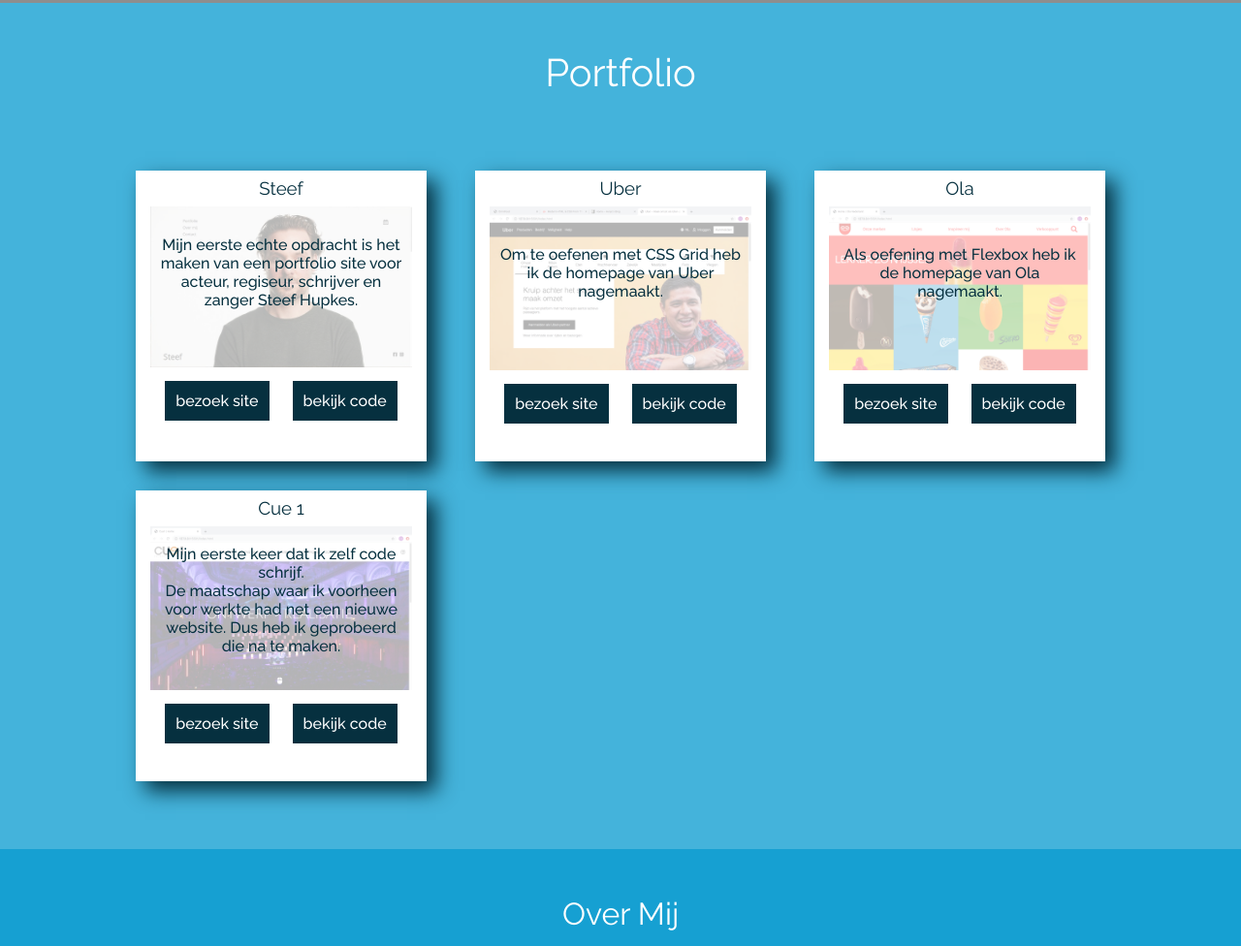
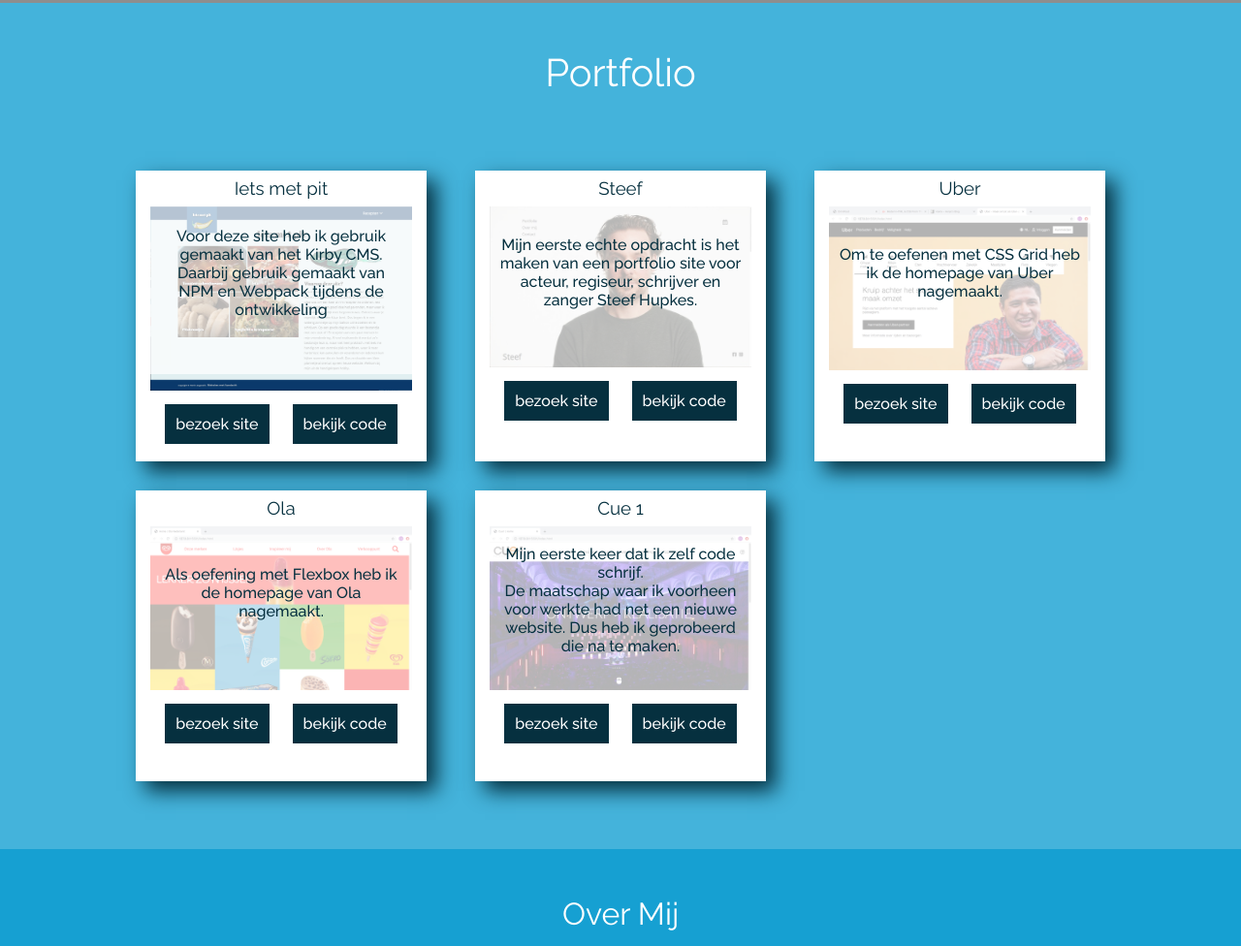
Before and after one commit to HenkLangeveld/NR-portfolio, a plain HTML site: page index.html in a window 1280 px wide. Shown: the part 797-1773 px from the top of the page at 97% size. Drawn offline with Linux system fonts and the light colour scheme; grey boxes are pictures that could not be loaded.

Commit message:
added iets met pit website and new cv pdf

```diff
--- a/index.html
+++ b/index.html
@@ -41,6 +41,16 @@
     <section id="portfolio">
       <div class="page-width portfolio">
         <h2 class="section__title portfolio_title">Portfolio</h2>
+
+        <article class="project">
+          <h3 class="project_title">Iets met pit</h3>
+          <img class="project_image" src="img/ietsmetpit_website.png" alt="screenshot Iets met pit">
+          <p class="project__text">Voor deze site heb ik gebruik gemaakt van het Kirby CMS. Daarbij gebruik gemaakt van NPM en Webpack tijdens de ontwikkeling</p>
+          <div class="project_links">
+            <a href="http://ietsmetpit.nl/" class="button button-dark" target="_blank">bezoek site</a>
+            <a href="https://github.com/HenkLangeveld/ietsmetpit" class="button" target="_blank">bekijk code</a>
+          </div>
+        </article>
 
         <article class="project">
           <h3 class="project_title">Steef</h3>
@@ -99,7 +109,7 @@
             <p class="motivation">
               Zodoende creëer ik mooie websites die makkelijk te onderhouden zijn. En zorg ik er voor dat een gebruiker snel de informatie kan vinden die hij zoekt.
             </p>
-            <a class="button button--cv" href="./cv_henk-langeveld_2020.pdf">Bekijk mijn cv</a>
+            <a class="button button--cv" href="./cv-jhl.pdf">Bekijk mijn cv</a>
           </div>
 
         </div>
```
Also changed, not shown: img/ietsmetpit_website.png (added), 1 other file.
